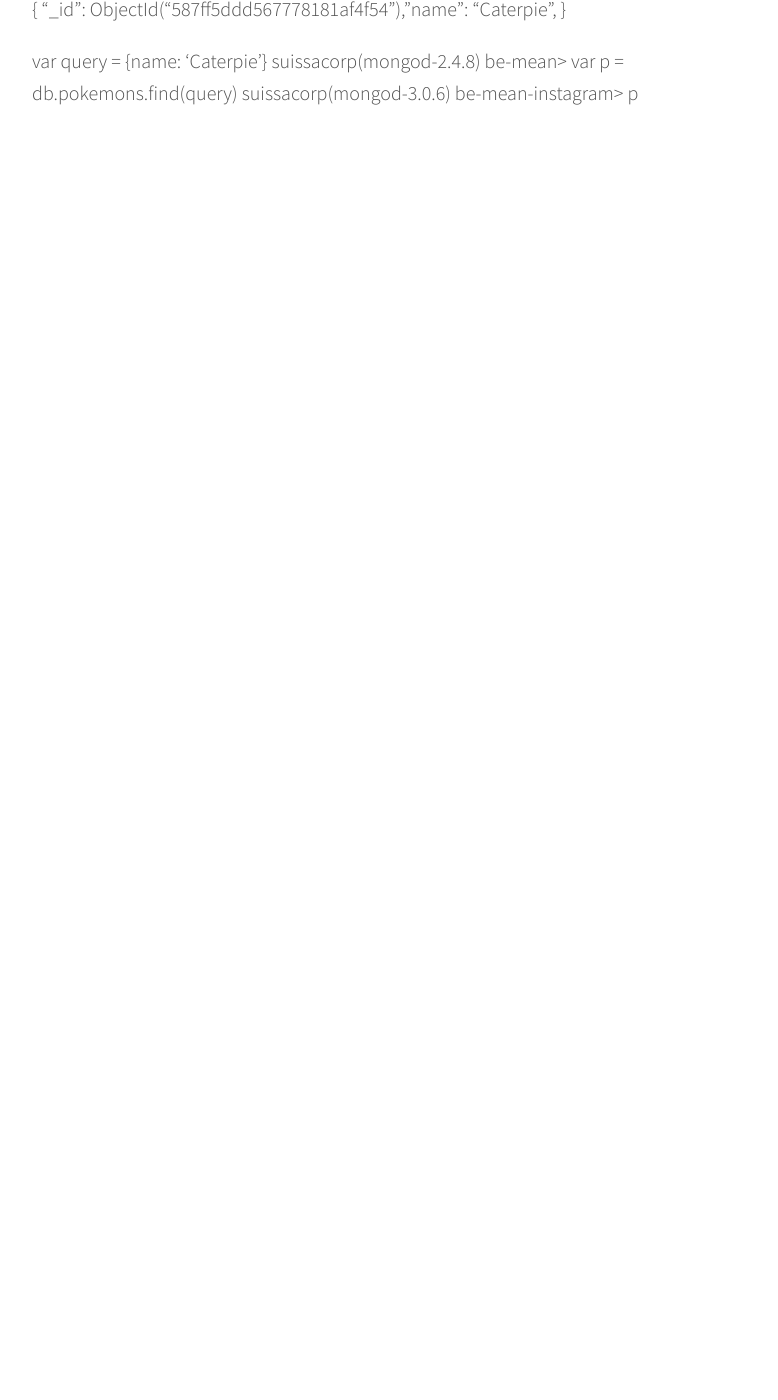
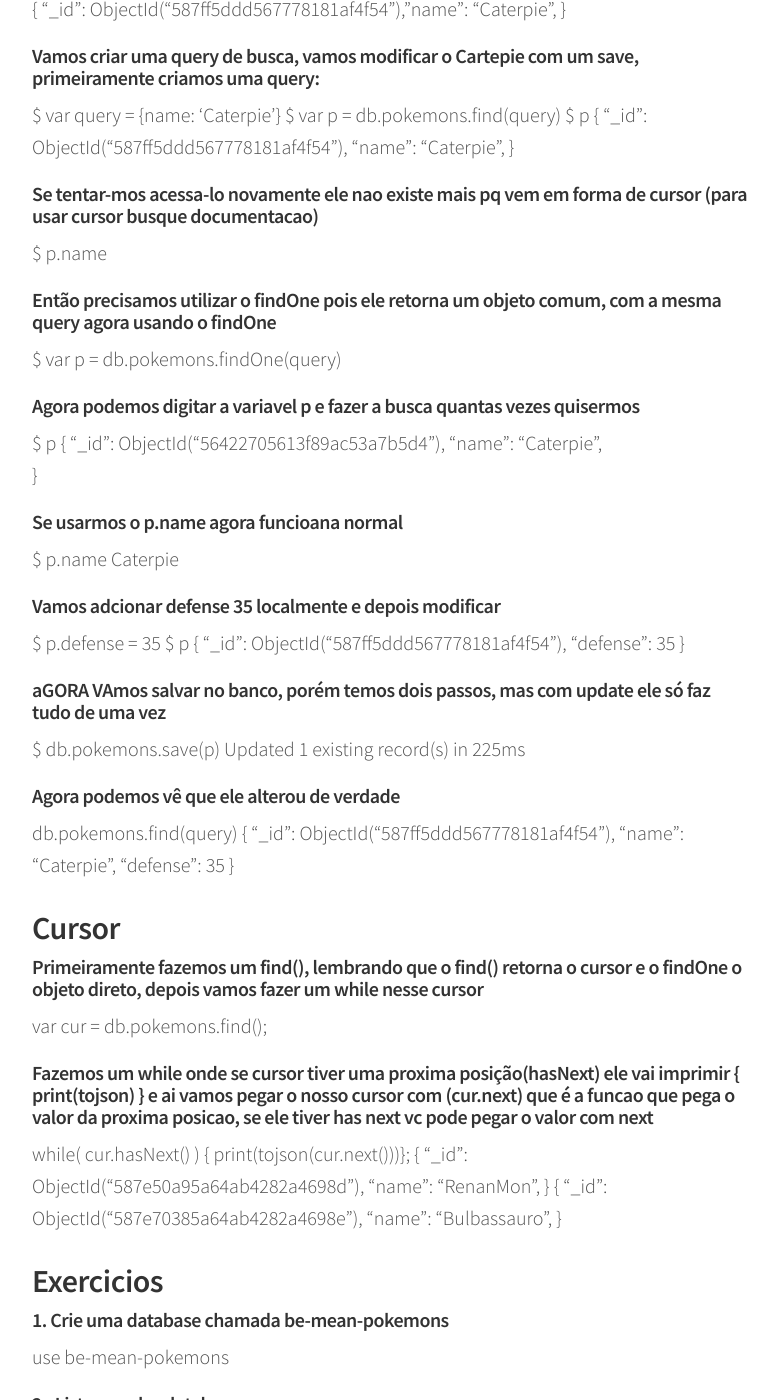
Before and after one commit to indrajithbandara/debug-blog, a Jekyll site: the page built from _posts/2017-01-03-mongo.md, in a window 1280 px wide and 1400 px high, scrolled down 4537 px. Shown: the whole window, without its empty margins (248-1026 px from the left). Built offline with Jekyll 4.4.1, drawn with Linux system fonts in a browser that asks for light colours; comment, search, counter and statistics services are not loaded; before the commit the page ends 4766 px from its top, so only the background shows below that; some of the changed text lies outside the part shown.

Commit message:
sobe caralho

```diff
--- a/_posts/2017-01-03-mongo.md
+++ b/_posts/2017-01-03-mongo.md
@@ -173,10 +173,98 @@ $ db.pokemons.save(pokemon)
   "_id": ObjectId("587ff5ddd567778181af4f54"),"name": "Caterpie",
 }
 
+##### Vamos criar uma query de busca, vamos modificar o Cartepie com um save, primeiramente criamos uma query:
+$ var query = {name: 'Caterpie'}
+$ var p = db.pokemons.find(query)
+$ p
+{
+  "_id": ObjectId("587ff5ddd567778181af4f54"),
+  "name": "Caterpie",
+}
+
+##### Se tentar-mos acessa-lo novamente ele nao existe mais pq vem em forma de cursor (para usar cursor busque documentacao)
+$ p.name
+>
+
+##### Então precisamos utilizar o findOne pois ele retorna um objeto comum, com a mesma query agora usando o findOne
+$ var p = db.pokemons.findOne(query)
+
+#### Agora podemos digitar a variavel p e fazer a busca quantas vezes quisermos
+$ p
+{  "_id": ObjectId("56422705613f89ac53a7b5d4"),
+  "name": "Caterpie",
+}
+
+##### Se usarmos o p.name agora funcioana normal
+$ p.name
+Caterpie
+
+##### Vamos adcionar defense 35 localmente e depois modificar
+$ p.defense = 35
+$ p
+{
+  "_id": ObjectId("587ff5ddd567778181af4f54"),
+  "defense": 35
+  }
+###### aGORA VAmos salvar no banco, porém temos dois passos, mas com update ele só faz tudo de uma vez
+$ db.pokemons.save(p)
+Updated 1 existing record(s) in 225ms
+
+##### Agora podemos vê que ele alterou de verdade
+db.pokemons.find(query)
+{
+  "_id": ObjectId("587ff5ddd567778181af4f54"),
+  "name": "Caterpie",
+    "defense": 35
+}
+## Cursor
+
+##### Primeiramente fazemos um find(), lembrando que o find() retorna o cursor e o findOne o objeto direto, depois vamos fazer um while nesse cursor
+var cur = db.pokemons.find();
+
+#### Fazemos um while onde se cursor tiver uma proxima posição(hasNext) ele vai imprimir { print(tojson) } e ai vamos pegar o nosso cursor com (cur.next) que é a funcao que pega o valor da proxima posicao, se ele tiver has next vc pode pegar o valor com  next
+while( cur.hasNext() ) { print(tojson(cur.next()))};
+{
+  "_id": ObjectId("587e50a95a64ab4282a4698d"),
+  "name": "RenanMon",
+}
+{
+  "_id": ObjectId("587e70385a64ab4282a4698e"),
+  "name": "Bulbassauro",
+}
+
+## Exercicios
+
+
+##### 1. Crie uma database chamada be-mean-pokemons
+use be-mean-pokemons
+
+###### 2 - Listagem das databases
+$ show databases
+
+###### 2 - Listagem das coleções
+show collections
+
+###### 3 - Insira pelo menos 5 pokemons A SUA ESCOLHA utilizando o mesmo padrão de campos utilizado: name, description, attack, defense e height;
+var registerPokemon = [
+    {name: "Charizard", description: "Fire", attack: 84, defense: 78, heigth: 1.70},
+    {name: "Butterfree", description: "Flying", attack: 45, defense: 50, heigth: 1.09},
+    {name: "Pidgeot", description: "Flying", attack: 80, defense: 75, heigth: 1.50},
+    {name: "Rattatá", description: "Normal", attack: 56, defense: 35, heigth: 0.30},
+    {name: "Raticate", description: "Normal", attack: 81, defense: 60, heigth: 0.71}
+
+###### Salvando os dados na dabase
+db.pokemons.insert(registerPokemon)
+
+5. Liste os pokemons existentes na sua coleção;5
+
+
+use be-mean-pokemons
+show collections
 
 
 
 
-var query = {name: 'Caterpie'}
-suissacorp(mongod-2.4.8) be-mean> var p = db.pokemons.find(query)
-suissacorp(mongod-3.0.6) be-mean-instagram> p
+
+6. Busque o pokemons a sua escolha, pelo nome, e armazene-o em uma variável chamada `poke`;
+7. Modifique sua `description` e salvê-o
```
